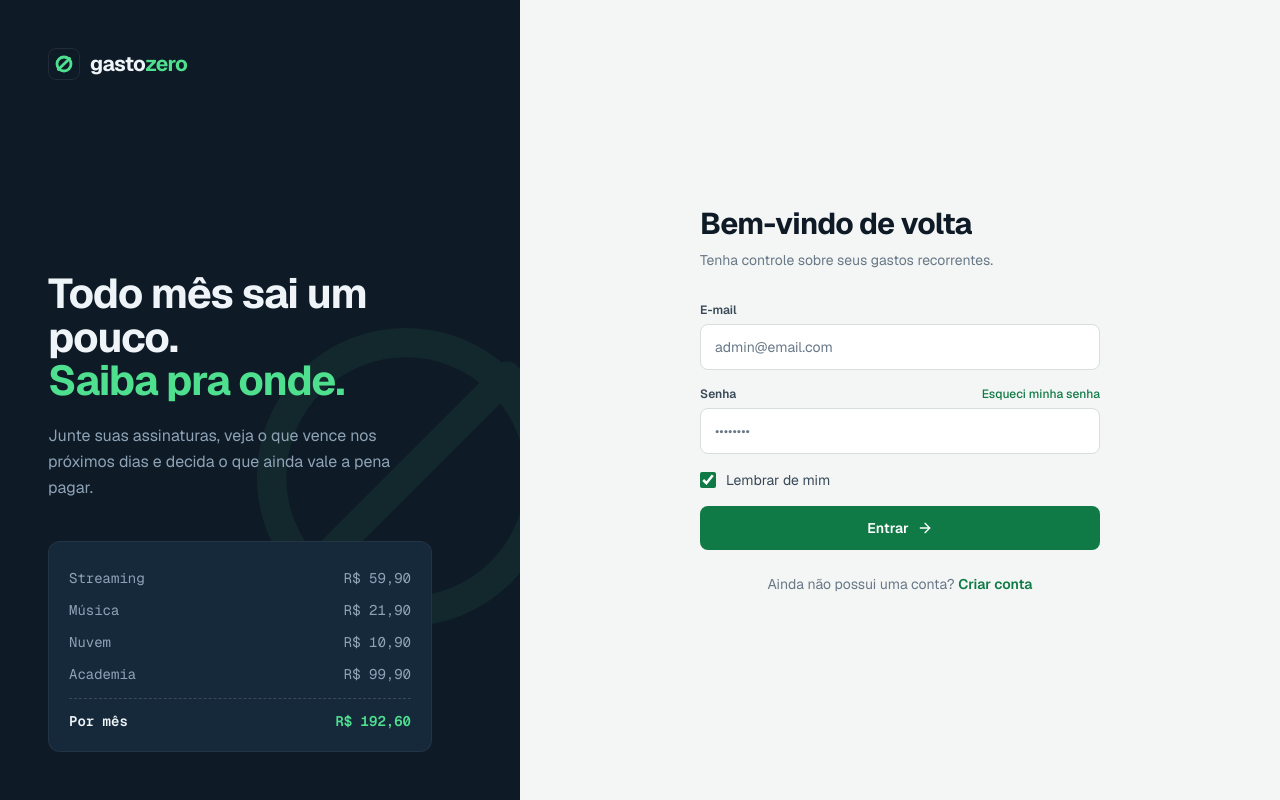
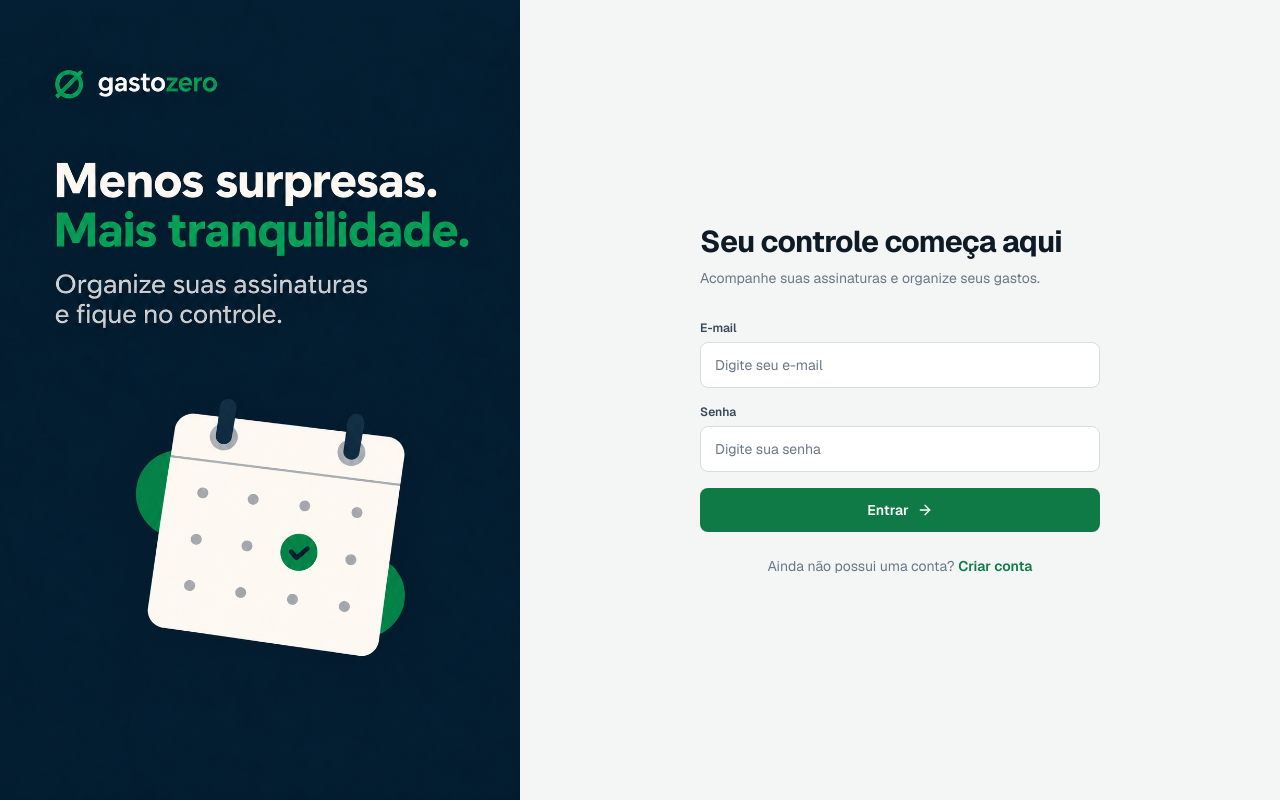
Before and after one commit to GastoZero/GastoZero, a React (Vite) app: page / in a window 1280 px wide. Built offline with nearby package versions, Linux system fonts and the light colour scheme.

Commit message:
style: modernizar interface de login do GastoZero
Co-Authored-By: Raissa Duarte <167322059+Raissaduart@users.noreply.github.com>

```diff
--- a/src/components/AuthLayout.tsx
+++ b/src/components/AuthLayout.tsx
@@ -1,52 +1,19 @@
 import Logo from "./Logo"
 
-const SAMPLE = [
-  { name: "Streaming", value: "59,90" },
-  { name: "Música", value: "21,90" },
-  { name: "Nuvem", value: "10,90" },
-  { name: "Academia", value: "99,90" },
-]
 
 /** Moldura das telas de entrada: painel da marca à esquerda e formulário à direita. */
 export default function AuthLayout({ children }: { children: React.ReactNode }) {
   return (
     <div className="min-h-full bg-canvas flex">
-      <aside className="hidden lg:flex flex-col w-[460px] xl:w-[520px] bg-hero text-on-hero relative overflow-hidden p-12">
-        <svg
-          aria-hidden="true"
-          viewBox="0 0 200 200"
-          className="absolute -right-24 top-1/3 w-[420px] h-[420px] opacity-[0.07] pointer-events-none"
-        >
-          <circle cx="100" cy="100" r="64" fill="none" stroke="#4fe08f" strokeWidth="14" />
-          <path d="M52 148 L148 52" stroke="#4fe08f" strokeWidth="14" strokeLinecap="round" />
-        </svg>
 
-        <Logo onDark size={32} />
+      <aside className="hidden lg:block relative w-[460px] xl:w-[520px] flex-shrink-0 overflow-hidden bg-[#0B1B28]">
+        <img
+          src="/banner-login.png"
+          alt="GastoZero — Menos surpresas. Mais tranquilidade."
+          className="absolute inset-0 w-full h-full object-cover object-top"
+        />
+      </aside>
 
-        <div className="mt-auto relative">
-          <h1 className="font-display text-[2.6rem] font-bold leading-[1.05] tracking-[-0.03em]">
-            Todo mês sai um pouco.
-            <br />
-            <span className="text-hero-accent">Saiba pra onde.</span>
-          </h1>
-          <p className="text-hero-muted text-base leading-relaxed mt-5 max-w-sm">
-            Junte suas assinaturas, veja o que vence nos próximos dias e decida o que ainda vale a pena pagar.
-          </p>
-
-          <div className="mt-10 rounded-xl bg-hero-2 border border-white/5 p-5 max-w-sm font-mono text-sm">
-            {SAMPLE.map(row => (
-              <div key={row.name} className="flex justify-between py-1.5 text-hero-muted">
-                <span>{row.name}</span>
-                <span className="tabular-nums">R$ {row.value}</span>
-              </div>
-            ))}
-            <div className="flex justify-between pt-3 mt-2 border-t border-dashed border-white/15 text-on-hero font-semibold">
-              <span>Por mês</span>
-              <span className="tabular-nums text-hero-accent">R$ 192,60</span>
-            </div>
-          </div>
-        </div>
-      </aside>
 
       <main className="flex-1 flex items-center justify-center p-6">
         <div className="w-full max-w-[400px]">
--- a/src/pages/Login.tsx
+++ b/src/pages/Login.tsx
@@ -11,8 +11,6 @@ interface Props {
 export default function Login({ onLogin, onRegister }: Props) {
   const [email, setEmail] = useState("")
   const [password, setPassword] = useState("")
-  const [remember, setRemember] = useState(true)
-  const [forgotOpen, setForgotOpen] = useState(false)
   const [error, setError] = useState("")
   const [loading, setLoading] = useState(false)
 
@@ -22,7 +20,7 @@ export default function Login({ onLogin, onRegister }: Props) {
     setLoading(true)
     try {
       const { token, user } = await login(email.trim(), password)
-      setToken(token, remember)
+      setToken(token)
       onLogin(user)
     } catch (err) {
       setError(err instanceof Error ? err.message : "E-mail ou senha inválidos.")
@@ -33,59 +31,41 @@ export default function Login({ onLogin, onRegister }: Props) {
 
   return (
     <AuthLayout>
-          <h2 className="text-3xl font-bold text-ink mb-2">Bem-vindo de volta</h2>
+          <h2 className="text-3xl font-bold text-ink mb-2">Seu controle começa aqui</h2>
           <p className="text-muted text-sm mb-8">
-            Tenha controle sobre seus gastos recorrentes.
+            Acompanhe suas assinaturas e organize seus gastos.
           </p>
 
           <form className="space-y-4" onSubmit={submit} noValidate>
+
             <div>
-              <label className="label">E-mail</label>
+              <label htmlFor="login-email" className="label">
+                E-mail
+              </label>
               <input
+                id="login-email"
                 type="email"
                 value={email}
                 onChange={e => setEmail(e.target.value)}
-                placeholder="admin@email.com"
+                placeholder="Digite seu e-mail"
+                autoComplete="email"
                 className="input py-3"
               />
             </div>
 
             <div>
-              <div className="flex items-center justify-between mb-1.5">
-                <label className="label mb-0">Senha</label>
-                <button
-                  type="button"
-                  onClick={() => setForgotOpen(o => !o)}
-                  aria-expanded={forgotOpen}
-                  className="text-xs text-brand hover:underline underline-offset-4 font-medium"
-                >
-                  Esqueci minha senha
-                </button>
-              </div>
+              <label htmlFor="login-password" className="label">
+                Senha
+              </label>
               <input
+                id="login-password"
                 type="password"
                 value={password}
                 onChange={e => setPassword(e.target.value)}
-                placeholder="••••••••"
+                placeholder="Digite sua senha"
+                autoComplete="current-password"
                 className="input py-3"
               />
-              {forgotOpen && (
-                <p className="mt-2 text-xs text-muted bg-sunken rounded-lg px-3 py-2.5">
-                  A recuperação de senha por e-mail ainda não está disponível. Se você está logado em
-                  outro aparelho, troque a senha em Configurações → Segurança.
-                </p>
-              )}
-            </div>
-
-            <div className="flex items-center gap-2.5">
-              <input
-                id="remember"
-                type="checkbox"
-                checked={remember}
-                onChange={e => setRemember(e.target.checked)}
-                className="w-4 h-4 accent-[var(--color-brand)] rounded"
-              />
-              <label htmlFor="remember" className="text-sm text-ink-2">Lembrar de mim</label>
             </div>
 
             {error && (
```
Also changed, not shown: public/banner-login.png (added).
